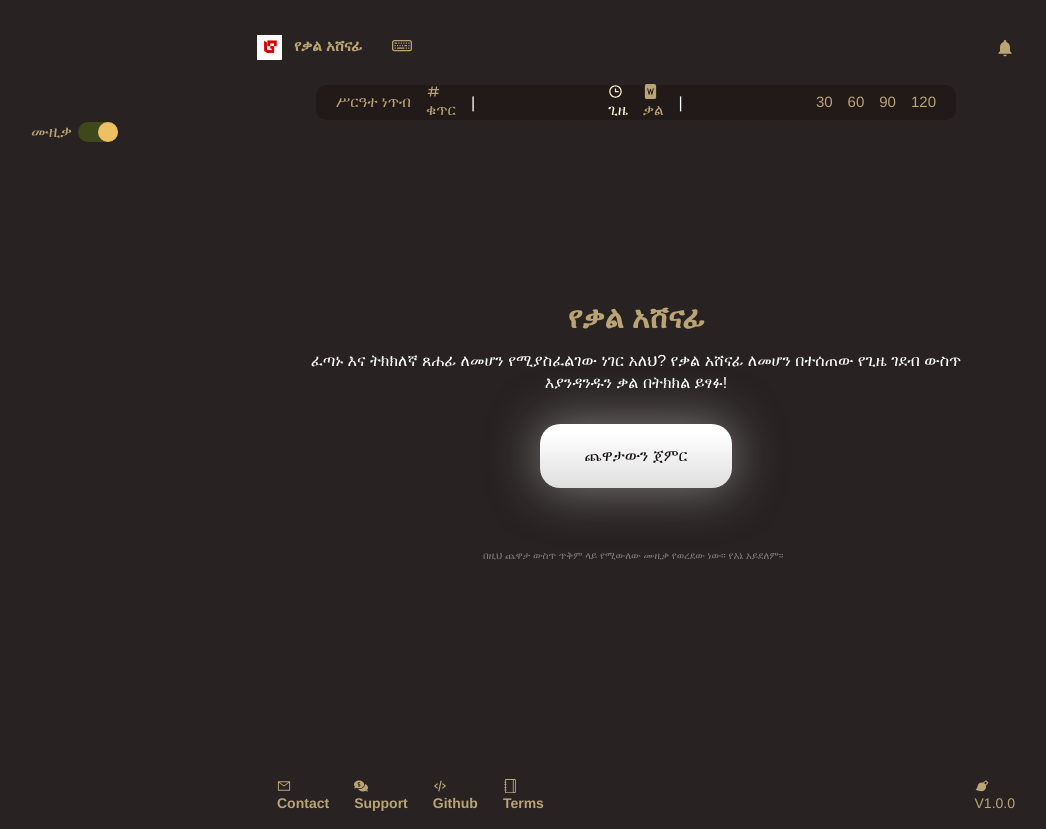
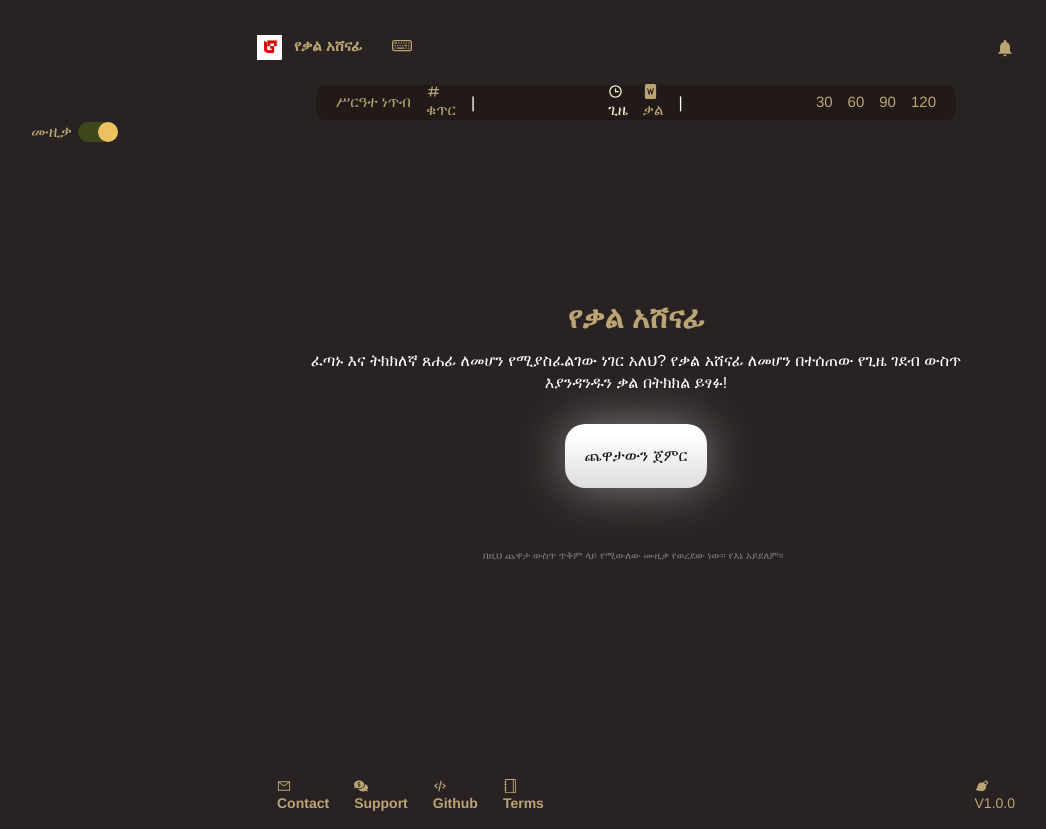
Before and after one commit to girumgizachew1/type-game, a React (Vite) app: page / in a window 1280 px wide. Shown: the whole page, without its empty margins (4-1050 px from the left). Built offline with nearby package versions, Linux system fonts and the light colour scheme.

Commit message:
fixed some language problems

```diff
--- a/src/styles/base/_base.scss
+++ b/src/styles/base/_base.scss
@@ -16,5 +16,5 @@ button {
     border: none;
     text-transform: uppercase;
     color: #181414;
-    padding: $padding-sm $padding-l;
+    padding: $padding-sm $padding-sm;
 }
--- a/src/styles/components/_button.scss
+++ b/src/styles/components/_button.scss
@@ -1,6 +1,11 @@
 .button--big {
   font-size: $m-size;
   font-weight: 400;
+  @include transition();
+}
+.button--small {
+  font-size: 1.8rem;
+  font-weight: 200;
   @include transition();
 }
 
```
